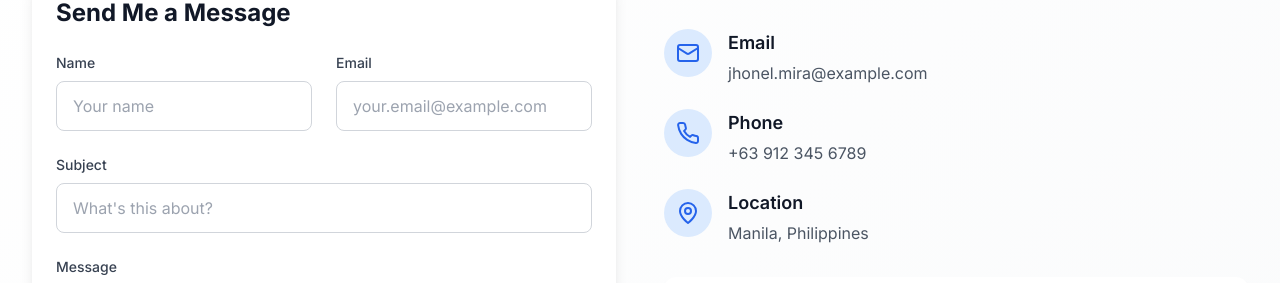
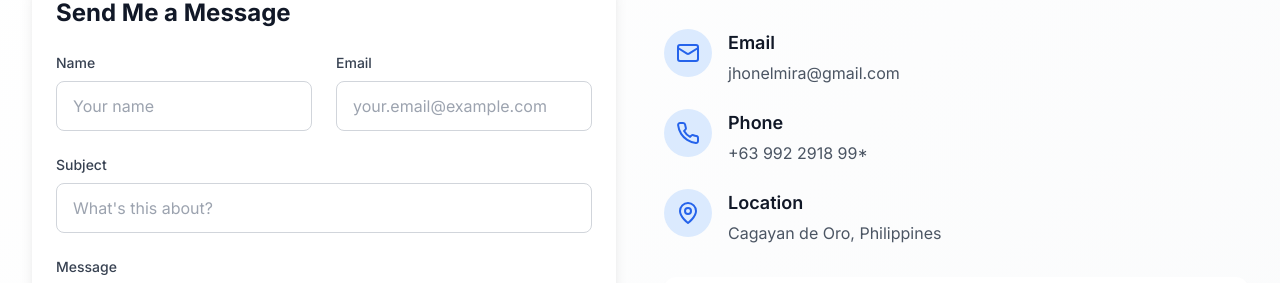
Before and after one commit to Jhonel12/my-profile, a React (Vite) app: page /contact in a window 1280 px wide. Shown: the part 323-606 px from the top of the page. Built offline with nearby package versions, Linux system fonts and the light colour scheme.

Commit message:
testing contact

```diff
--- a/package.json
+++ b/package.json
@@ -10,6 +10,7 @@
     "preview": "vite preview"
   },
   "dependencies": {
+    "firebase": "^12.2.1",
     "framer-motion": "^10.16.4",
     "lucide-react": "^0.292.0",
     "react": "^18.2.0",
--- a/src/pages/Contact.tsx
+++ b/src/pages/Contact.tsx
@@ -1,59 +1,72 @@
-import { useState } from 'react'
-import { motion } from 'framer-motion'
-import { Mail, Phone, MapPin, Send, CheckCircle } from 'lucide-react'
-
+import { useState } from "react";
+import { motion } from "framer-motion";
+import { Mail, Phone, MapPin, Send, CheckCircle } from "lucide-react";
+import { collection, addDoc, Timestamp } from "firebase/firestore";
+import { db } from "../services/firebase";
 const Contact = () => {
   const [formData, setFormData] = useState({
-    name: '',
-    email: '',
-    subject: '',
-    message: '',
-  })
-  const [isSubmitting, setIsSubmitting] = useState(false)
-  const [isSubmitted, setIsSubmitted] = useState(false)
+    name: "",
+    email: "",
+    subject: "",
+    message: "",
+  });
+  const [isSubmitting, setIsSubmitting] = useState(false);
+  const [isSubmitted, setIsSubmitted] = useState(false);
 
-  const handleChange = (e: React.ChangeEvent<HTMLInputElement | HTMLTextAreaElement>) => {
+  const handleChange = (
+    e: React.ChangeEvent<HTMLInputElement | HTMLTextAreaElement>
+  ) => {
     setFormData({
       ...formData,
       [e.target.name]: e.target.value,
-    })
-  }
+    });
+  };
 
   const handleSubmit = async (e: React.FormEvent) => {
-    e.preventDefault()
-    setIsSubmitting(true)
+    e.preventDefault();
+    setIsSubmitting(true);
 
-    // Simulate form submission
-    await new Promise(resolve => setTimeout(resolve, 2000))
+    try {
+      await addDoc(collection(db, "contacts"), {
+        name: formData.name,
+        email: formData.email,
+        subject: formData.subject,
+        message: formData.message,
+        createdAt: Timestamp.now(),
+      });
 
-    setIsSubmitting(false)
-    setIsSubmitted(true)
-    setFormData({ name: '', email: '', subject: '', message: '' })
+      setIsSubmitted(true);
+      setFormData({ name: "", email: "", subject: "", message: "" });
 
-    // Reset success message after 5 seconds
-    setTimeout(() => setIsSubmitted(false), 5000)
-  }
+      // Reset success message after 5 seconds
+      setTimeout(() => setIsSubmitted(false), 5000);
+    } catch (error) {
+      console.error("Error adding document: ", error);
+    } finally {
+      setIsSubmitting(false);
+    }
+  };
 
   const contactInfo = [
     {
       icon: Mail,
-      title: 'Email',
-      value: 'jhonel.mira@example.com',
-      link: 'mailto:jhonel.mira@example.com',
+      title: "Email",
+      value: "jhonelmira@gmail.com",
+      link: "https://mail.google.com/mail/?view=cm&fs=1&to=jhonelmira@gmail.com",
     },
     {
       icon: Phone,
-      title: 'Phone',
-      value: '+63 912 345 6789',
-      link: 'tel:+639123456789',
+      title: "Phone",
+      value: "+63 992 2918 99*",
+      link: "tel:+639123456789",
     },
     {
       icon: MapPin,
-      title: 'Location',
-      value: 'Manila, Philippines',
-      link: '#',
+      title: "Location",
+      value: "Cagayan de Oro, Philippines",
+      link: "#",
     },
-  ]
+  ];
 
   return (
     <div className="pt-16">
@@ -70,8 +83,8 @@ const Contact = () => {
               Get In <span className="gradient-text">Touch</span>
             </h1>
             <p className="text-xl text-gray-600 dark:text-gray-400 max-w-3xl mx-auto">
-              I'm always open to discussing new opportunities, interesting projects,
-              or just having a chat about technology and development.
+              I'm always open to discussing new opportunities, interesting
+              projects, or just having a chat about technology and development.
             </p>
           </motion.div>
 
@@ -93,7 +106,10 @@ const Contact = () => {
                   animate={{ opacity: 1, y: 0 }}
                   className="mb-6 p-4 bg-green-100 dark:bg-green-900/20 border border-green-200 dark:border-green-800 rounded-lg flex items-center space-x-2"
                 >
-                  <CheckCircle size={20} className="text-green-600 dark:text-green-400" />
+                  <CheckCircle
+                    size={20}
+                    className="text-green-600 dark:text-green-400"
+                  />
                   <span className="text-green-800 dark:text-green-200">
                     Thank you! Your message has been sent successfully.
                   </span>
@@ -103,7 +119,10 @@ const Contact = () => {
               <form onSubmit={handleSubmit} className="space-y-6">
                 <div className="grid grid-cols-1 md:grid-cols-2 gap-6">
                   <div>
-                    <label htmlFor="name" className="block text-sm font-medium text-gray-700 dark:text-gray-300 mb-2">
+                    <label
+                      htmlFor="name"
+                      className="block text-sm font-medium text-gray-700 dark:text-gray-300 mb-2"
+                    >
                       Name
                     </label>
                     <input
@@ -118,7 +137,10 @@ const Contact = () => {
                     />
                   </div>
                   <div>
-                    <label htmlFor="email" className="block text-sm font-medium text-gray-700 dark:text-gray-300 mb-2">
+                    <label
+                      htmlFor="email"
+                      className="block text-sm font-medium text-gray-700 dark:text-gray-300 mb-2"
+                    >
                       Email
                     </label>
                     <input
@@ -135,7 +157,10 @@ const Contact = () => {
                 </div>
 
                 <div>
-                  <label htmlFor="subject" className="block text-sm font-medium text-gray-700 dark:text-gray-300 mb-2">
+                  <label
+                    htmlFor="subject"
+                    className="block text-sm font-medium text-gray-700 dark:text-gray-300 mb-2"
+                  >
                     Subject
                   </label>
                   <input
@@ -151,7 +176,10 @@ const Contact = () => {
                 </div>
 
                 <div>
-                  <label htmlFor="message" className="block text-sm font-medium text-gray-700 dark:text-gray-300 mb-2">
+                  <label
+                    htmlFor="message"
+                    className="block text-sm font-medium text-gray-700 dark:text-gray-300 mb-2"
+                  >
                     Message
                   </label>
                   <textarea
@@ -199,9 +227,15 @@ const Contact = () => {
                 </h2>
                 <div className="space-y-6">
                   {contactInfo.map((info) => (
-                    <div key={info.title} className="flex items-start space-x-4">
+                    <div
+                      key={info.title}
+                      className="flex items-start space-x-4"
+                    >
                       <div className="w-12 h-12 bg-primary-100 dark:bg-primary-900/20 rounded-full flex items-center justify-center flex-shrink-0">
-                        <info.icon size={24} className="text-primary-600 dark:text-primary-400" />
+                        <info.icon
+                          size={24}
+                          className="text-primary-600 dark:text-primary-400"
+                        />
                       </div>
                       <div>
                         <h3 className="text-lg font-semibold text-gray-900 dark:text-white mb-1">
@@ -224,9 +258,9 @@ const Contact = () => {
                   Let's Work Together
                 </h3>
                 <p className="text-gray-600 dark:text-gray-400 mb-6">
-                  I'm currently available for freelance opportunities and interesting
-                  projects. Whether you have a question or just want to say hi,
-                  I'll try my best to get back to you!
+                  I'm currently available for freelance opportunities and
+                  interesting projects. Whether you have a question or just want
+                  to say hi, I'll try my best to get back to you!
                 </p>
                 <div className="space-y-3">
                   <div className="flex items-center space-x-2">
@@ -254,7 +288,7 @@ const Contact = () => {
         </div>
       </section>
     </div>
-  )
-}
+  );
+};
 
-export default Contact
+export default Contact;
--- /dev/null
+++ b/src/services/firebase.ts
@@ -0,0 +1,20 @@
+// Import the Firebase SDK functions
+import { initializeApp } from "firebase/app";
+import { getFirestore } from "firebase/firestore";
+
+// Your Firebase config (from Firebase Console)
+const firebaseConfig = {
+  apiKey: "AIzaSyBCvBUNW5nOQAz2KpiOa8clhuOjt3LCEgg",
+  authDomain: "my-profile-4375d.firebaseapp.com",
+  projectId: "my-profile-4375d",
+  storageBucket: "my-profile-4375d.firebasestorage.app",
+  messagingSenderId: "790769174941",
+  appId: "1:790769174941:web:45b399cc77006442c1c774",
+  measurementId: "G-9JEYDXZVKH",
+};
+
+// Initialize Firebase
+const app = initializeApp(firebaseConfig);
+
+// Initialize Firestore
+export const db = getFirestore(app);
```
Also changed, not shown: 1 other file (tests, documents, lock files or other folders).
